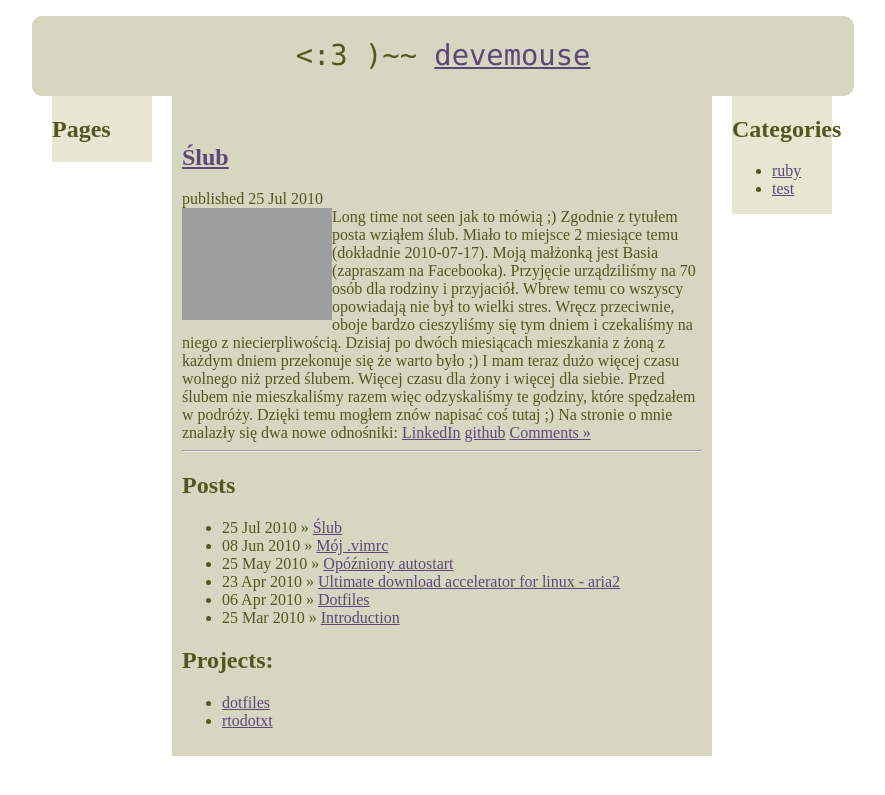
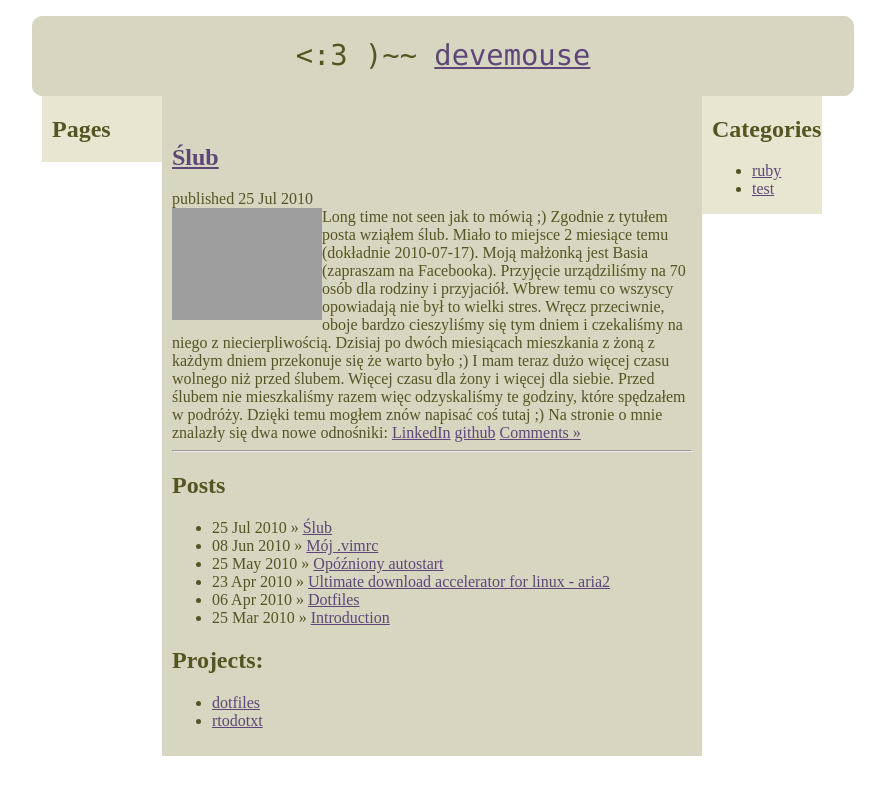
Before and after one commit to devemouse/devemouse.github.com, a Jekyll site: the page built from index.html, in a window 1280 px wide. Shown: the top 795 px of the page, without its empty margins (198-1083 px from the left). Built offline with Jekyll 4.4.1, drawn with Linux system fonts in a browser that asks for light colours; Markdown is read by kramdown in place of the engine named in the settings; grey boxes are pictures that could not be loaded.

Commit message:
margin removed, padding added

```diff
--- a/css/default.css
+++ b/css/default.css
@@ -39,6 +39,8 @@ img.alignleft
 .container .left,.right {
    width:100px;
    background: #E6E6D1;
+   padding-left:10px;
+   padding-right:10px;
 }
 
 .container .center {
@@ -51,8 +53,6 @@ img.alignleft
 .center,.left,.right {
    display:inline;
    float:left;
-   margin-left:10px;
-   margin-right:10px;
 }
 
 a:link {color:#5F4679;}    /* unvisited link */
```
